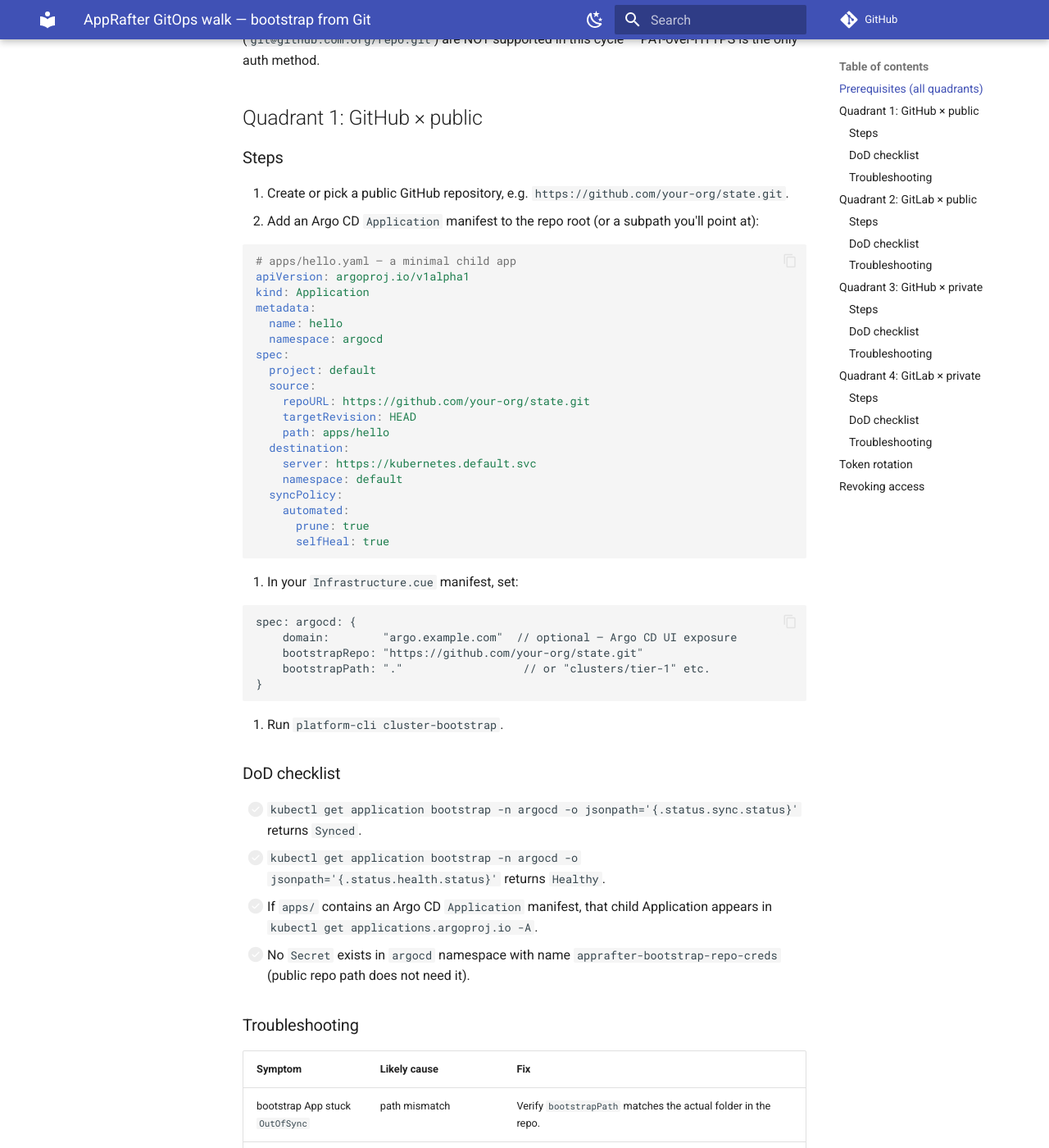
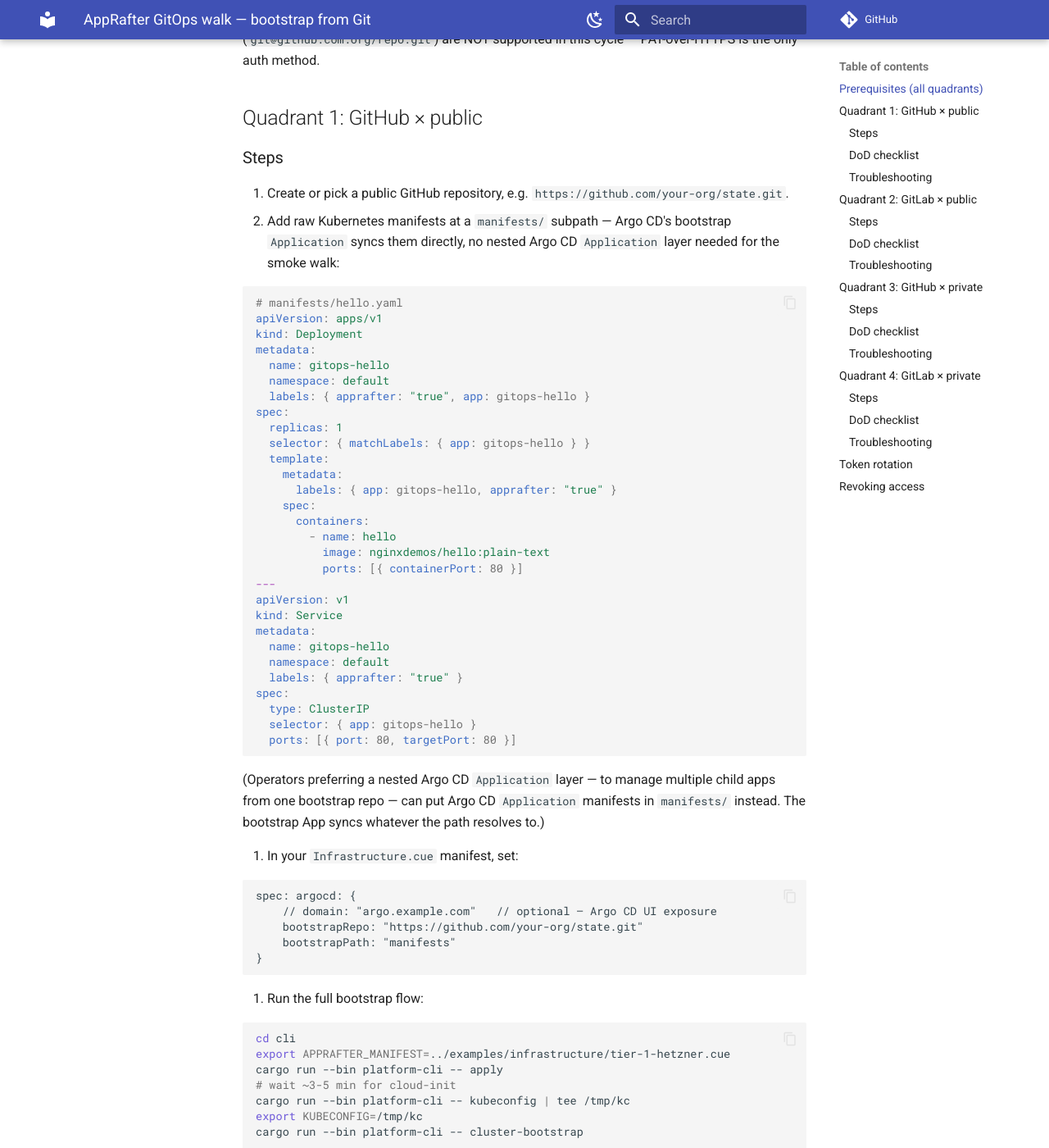
Before and after one commit to AppRafter/apprafter, an MkDocs documentation site: the page built from docs/operator-guide/gitops-walk.md, in a window 1280 px wide and 1400 px high, scrolled down 682 px. Shown: the whole window at 82% size. Built offline with MkDocs 1.6.1 and Material for MkDocs 9.7.7, drawn with Linux system fonts in a browser that asks for light colours; comment, search, counter and statistics services are not loaded; some of the changed text lies outside the part shown.

Commit message:
docs(gitops-walk): DoD now exercises Argo CD UI + platform-cli argocd-password
Per the walk-UX-coverage discipline (memory): walks must drive every
UI surface and every platform-cli subcommand AppRafter ships;
generic kubectl is sanity-only. Updates from Q1 walk on 2026-05-13:

- Q1 + Q3 DoD checklists split into "UI walk (primary)" + "kubectl
  sanity checks (secondary)". UI walk uses kubectl port-forward +
  `platform-cli argocd-password` (NOT raw kubectl-get-secret) so the
  CLI subcommand is verified end-to-end.
- Q1 step 2 example switched from nested Argo CD `Application` to
  raw `Deployment` + `Service` under `manifests/` — matches what
  actually walked green on 2026-05-13 and removes one indirection
  layer for first-time operators. Note kept that the nested form is
  available if operators want it.
- Q1 step 4 now shows the full apply → kubeconfig → bootstrap flow,
  including the expected summary line shape.
- Q3 troubleshooting "sync stuck" row points operators at the UI
  REFRESH button first (its actual primary affordance), kubectl
  annotate as fallback.

Co-Authored-By: Claude Opus 4.7 (1M context) <noreply@anthropic.com>

````diff
--- a/docs/operator-guide/gitops-walk.md
+++ b/docs/operator-guide/gitops-walk.md
@@ -27,56 +27,117 @@ PAT-over-HTTPS is the only auth method.
 ### Steps
 
 1. Create or pick a public GitHub repository, e.g. `https://github.com/your-org/state.git`.
-2. Add an Argo CD `Application` manifest to the repo root (or a subpath you'll point at):
+2. Add raw Kubernetes manifests at a `manifests/` subpath — Argo CD's
+   bootstrap `Application` syncs them directly, no nested Argo CD
+   `Application` layer needed for the smoke walk:
 
    ```yaml
-   # apps/hello.yaml — a minimal child app
-   apiVersion: argoproj.io/v1alpha1
-   kind: Application
+   # manifests/hello.yaml
+   apiVersion: apps/v1
+   kind: Deployment
    metadata:
-     name: hello
-     namespace: argocd
+     name: gitops-hello
+     namespace: default
+     labels: { apprafter: "true", app: gitops-hello }
    spec:
-     project: default
-     source:
-       repoURL: https://github.com/your-org/state.git
-       targetRevision: HEAD
-       path: apps/hello
-     destination:
-       server: https://kubernetes.default.svc
-       namespace: default
-     syncPolicy:
-       automated:
-         prune: true
-         selfHeal: true
+     replicas: 1
+     selector: { matchLabels: { app: gitops-hello } }
+     template:
+       metadata:
+         labels: { app: gitops-hello, apprafter: "true" }
+       spec:
+         containers:
+           - name: hello
+             image: nginxdemos/hello:plain-text
+             ports: [{ containerPort: 80 }]
+   ---
+   apiVersion: v1
+   kind: Service
+   metadata:
+     name: gitops-hello
+     namespace: default
+     labels: { apprafter: "true" }
+   spec:
+     type: ClusterIP
+     selector: { app: gitops-hello }
+     ports: [{ port: 80, targetPort: 80 }]
    ```
+
+   (Operators preferring a nested Argo CD `Application` layer — to
+   manage multiple child apps from one bootstrap repo — can put
+   Argo CD `Application` manifests in `manifests/` instead. The
+   bootstrap App syncs whatever the path resolves to.)
 
 3. In your `Infrastructure.cue` manifest, set:
 
    ```cue
    spec: argocd: {
-       domain:        "argo.example.com"  // optional — Argo CD UI exposure
+       // domain: "argo.example.com"   // optional — Argo CD UI exposure
        bootstrapRepo: "https://github.com/your-org/state.git"
-       bootstrapPath: "."                  // or "clusters/tier-1" etc.
+       bootstrapPath: "manifests"
    }
    ```
 
-4. Run `platform-cli cluster-bootstrap`.
+4. Run the full bootstrap flow:
+
+   ```sh
+   cd cli
+   export APPRAFTER_MANIFEST=../examples/infrastructure/tier-1-hetzner.cue
+   cargo run --bin platform-cli -- apply
+   # wait ~3-5 min for cloud-init
+   cargo run --bin platform-cli -- kubeconfig | tee /tmp/kc
+   export KUBECONFIG=/tmp/kc
+   cargo run --bin platform-cli -- cluster-bootstrap
+   ```
+
+   The `cluster-bootstrap` summary line ends with
+   `+ bootstrap Application from <repo>` and (for public repos)
+   does NOT include `+ Argo CD repo-creds Secret`.
 
 ### DoD checklist
 
-- [ ] `kubectl get application bootstrap -n argocd -o jsonpath='{.status.sync.status}'` returns `Synced`.
-- [ ] `kubectl get application bootstrap -n argocd -o jsonpath='{.status.health.status}'` returns `Healthy`.
-- [ ] If `apps/` contains an Argo CD `Application` manifest, that child Application appears in `kubectl get applications.argoproj.io -A`.
-- [ ] No `Secret` exists in `argocd` namespace with name `apprafter-bootstrap-repo-creds` (public repo path does not need it).
+The DoD must exercise the **two surfaces AppRafter ships** for this
+feature — the Argo CD web UI (`cluster-bootstrap` installs it) and the
+`platform-cli argocd-password` subcommand. `kubectl` checks are
+sanity-only supplements.
+
+**1. Argo CD UI walk (primary)** — open the UI and visually verify:
+
+```sh
+# Terminal A: port-forward the Argo CD server (keep running).
+kubectl -n argocd port-forward svc/argocd-server 8080:443
+
+# Terminal B: get the admin password via our CLI (NOT raw kubectl).
+cd cli && cargo run --bin platform-cli -- argocd-password
+```
+
+Browse to `https://localhost:8080` (accept the self-signed cert
+warning), log in as `admin` / `<password from CLI>`, and confirm:
+
+- [ ] One Application visible in the list: `bootstrap`.
+- [ ] Status badge: **Synced** (green).
+- [ ] Status badge: **Healthy** (green).
+- [ ] Drill into the `bootstrap` App → the resource tree shows every
+      manifest in `bootstrapPath` (e.g. a `Deployment` + `Service`),
+      each node green.
+
+**2. kubectl sanity checks (secondary)** — same state, machine-readable:
+
+- [ ] `kubectl get application bootstrap -n argocd -o jsonpath='{.status.sync.status}'` → `Synced`.
+- [ ] `kubectl get application bootstrap -n argocd -o jsonpath='{.status.health.status}'` → `Healthy`.
+- [ ] `kubectl get applications.argoproj.io -A` lists `bootstrap` (and any child Argo CD `Application`s the repo defines).
+- [ ] `kubectl get secret apprafter-bootstrap-repo-creds -n argocd` returns `NotFound` (public repo path doesn't create a Secret).
 
 ### Troubleshooting
 
 | Symptom                                    | Likely cause                              | Fix                                                                       |
 | ------------------------------------------ | ----------------------------------------- | ------------------------------------------------------------------------- |
+| `argocd-password` errors                   | state cache miss after fresh apply         | Re-run `cargo run --bin platform-cli -- argocd-password --refresh`.       |
+| Browser can't reach `https://localhost:8080` | port-forward terminated                    | Re-run `kubectl -n argocd port-forward svc/argocd-server 8080:443`.       |
+| UI login rejects password                  | copy-paste added trailing whitespace       | Re-run `argocd-password` and copy the exact line.                         |
 | bootstrap App stuck `OutOfSync`            | path mismatch                              | Verify `bootstrapPath` matches the actual folder in the repo.            |
-| bootstrap App `Unknown` health            | Argo CD pod not ready yet                  | `kubectl wait --for=condition=Ready -n argocd pod -l app.kubernetes.io/name=argocd-server --timeout=120s` |
-| `Application not found` error             | Argo CD's repository scanner missed it     | `kubectl describe application bootstrap -n argocd` — check `conditions`. |
+| bootstrap App `Unknown` health             | Argo CD pod not ready yet                  | `kubectl wait --for=condition=Ready -n argocd pod -l app.kubernetes.io/name=argocd-server --timeout=120s` |
+| `Application not found` error              | Argo CD's repository scanner missed it     | `kubectl describe application bootstrap -n argocd` — check `conditions`. |
 
 ## Quadrant 2: GitLab × public
 
@@ -122,19 +183,39 @@ Identical to Quadrant 1, with one addition:
 
 ### DoD checklist
 
-- [ ] `kubectl get secret apprafter-bootstrap-repo-creds -n argocd` exists.
-- [ ] `kubectl get application bootstrap -n argocd -o jsonpath='{.status.sync.status}'` returns `Synced`.
-- [ ] Argo CD UI (or `kubectl get application bootstrap -n argocd -o yaml`) shows no `ComparisonError` referencing 401/403.
-- [ ] If the repo contains an Argo CD `Application` manifest, that child Application appears in `kubectl get applications.argoproj.io -A`.
+Same two-surface pattern as Quadrant 1, plus a Secret-presence check
+(`kubectl` only, since AppRafter doesn't ship a UI for repo creds).
+
+**1. Argo CD UI walk (primary)** — port-forward + `platform-cli argocd-password`:
+
+```sh
+# Terminal A
+kubectl -n argocd port-forward svc/argocd-server 8080:443
+# Terminal B
+cd cli && cargo run --bin platform-cli -- argocd-password
+```
+
+Open `https://localhost:8080`, log in, then on the `bootstrap` App:
+
+- [ ] Status: **Synced** + **Healthy** (green).
+- [ ] In the resource tree, no node shows a `ComparisonError` mentioning
+      401 / 403 (Argo CD would surface a credential failure here).
+- [ ] Drill-down resources match the private repo's content.
+
+**2. kubectl sanity checks**:
+
+- [ ] `kubectl get secret apprafter-bootstrap-repo-creds -n argocd` returns the Secret.
+- [ ] `kubectl get application bootstrap -n argocd -o jsonpath='{.status.sync.status}'` → `Synced`.
+- [ ] `kubectl get applications.argoproj.io -A` lists `bootstrap` (and any child Argo CD `Application`s the repo defines).
 
 ### Troubleshooting
 
 | Symptom                                    | Likely cause                              | Fix                                                                       |
 | ------------------------------------------ | ----------------------------------------- | ------------------------------------------------------------------------- |
-| `401 Unauthorized`                         | PAT expired or wrong                       | Generate a new PAT, re-export `APPRAFTER_ARGOCD_REPO_TOKEN`, re-run `cluster-bootstrap`. |
+| `401 Unauthorized` in UI / `kubectl describe app bootstrap` | PAT expired or wrong               | Generate a new PAT, re-export `APPRAFTER_ARGOCD_REPO_TOKEN`, re-run `cluster-bootstrap`. |
 | `404 Not Found`                            | PAT lacks access to that specific repo     | In GitHub settings, edit the PAT to grant access to the bootstrap repo.   |
 | `Secret apprafter-bootstrap-repo-creds not created` | env-var was empty when `cluster-bootstrap` ran | `echo "${APPRAFTER_ARGOCD_REPO_TOKEN:0:5}…"` to verify it's set, re-run. |
-| Sync stuck > 30s after bootstrap            | Argo CD reconcile interval (~3min default) | `kubectl exec -n argocd deploy/argocd-repo-server -- argocd repo list` to force a probe; or wait. |
+| Sync stuck > 30s after bootstrap            | Argo CD reconcile interval (~3min default) | Click `REFRESH` in the UI (or `kubectl annotate application bootstrap -n argocd argocd.argoproj.io/refresh=hard --overwrite`). |
 
 ## Quadrant 4: GitLab × private
 
````
